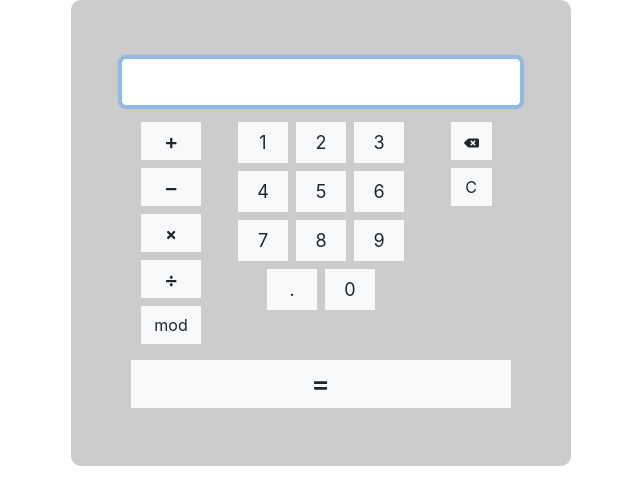
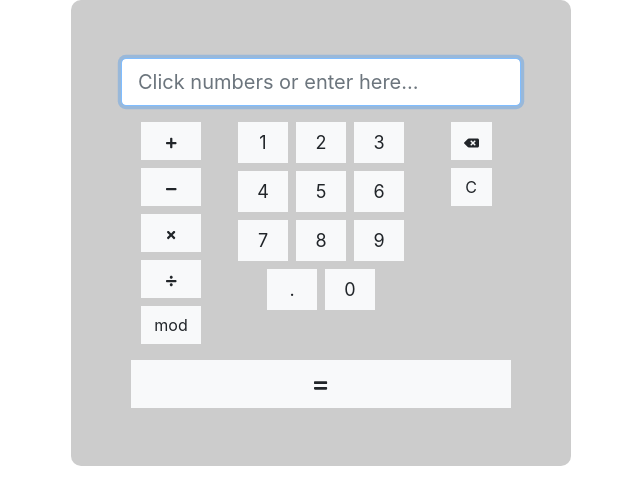
Before and after one commit to keljr021/react-calculator, a React (Create React App) app: page / in a window 1280 px wide. Shown: the top 504 px of the page, without its empty margins (319-959 px from the left). Built offline with nearby package versions, Linux system fonts and the light colour scheme.

Commit message:
Added formula string, attempting dynamic styles for themes.

```diff
--- a/src/App.js
+++ b/src/App.js
@@ -8,7 +8,8 @@ class App extends Component {
     return (
       <div className="App">
         <Calculator maxWidth={500}
-                    borderRadius={10} />
+                    borderRadius={10}
+                    cssStyles={"default"} />
       </div>
     );
   }
--- a/src/CalcButtons.js
+++ b/src/CalcButtons.js
@@ -17,11 +17,11 @@ class CalcButtons extends Component {
     return (
       <div className={"calc-opbox w-25 position-relative float-left my-1"}>
         <div className={"btn-group-vertical"}>
-          <button className={btnClass} onClick={() => this.handleClick('add')}><FontAwesomeIcon icon="plus" size="xs" /></button>
-          <button className={btnClass} onClick={() => this.handleClick('sub')}><FontAwesomeIcon icon="minus" size="xs" /></button>
-          <button className={btnClass} onClick={() => this.handleClick('mul')}><FontAwesomeIcon icon="times" size="xs" /></button>
-          <button className={btnClass} onClick={() => this.handleClick('div')}><FontAwesomeIcon icon="divide" size="xs" /></button>
-          <button className={btnClass} onClick={() => this.handleClick('mod')}>mod</button>
+          <button className={btnClass} onClick={() => this.handleClick('+')}><FontAwesomeIcon icon="plus" size="xs" /></button>
+          <button className={btnClass} onClick={() => this.handleClick('-')}><FontAwesomeIcon icon="minus" size="xs" /></button>
+          <button className={btnClass} onClick={() => this.handleClick('*')}><FontAwesomeIcon icon="times" size="xs" /></button>
+          <button className={btnClass} onClick={() => this.handleClick('/')}><FontAwesomeIcon icon="divide" size="xs" /></button>
+          <button className={btnClass} onClick={() => this.handleClick('%')}>mod</button>
         </div>
       </div>
     );
--- a/src/Calculator.js
+++ b/src/Calculator.js
@@ -1,7 +1,7 @@
 import React, { Component } from 'react';
 import { library } from '@fortawesome/fontawesome-svg-core';
 import { faBackspace, faPlus, faMinus, faTimes, faDivide, faEquals } from '@fortawesome/free-solid-svg-icons';
-import NumberInput from './NumberInput';
+import InputBox from './InputBox';
 import CalcButtons from './CalcButtons';
 import NumButtons from './NumButtons';
 import ClearButtons from './ClearButtons';
@@ -16,9 +16,9 @@ class Calculator extends Component {
     super(props);
     this.state = {
       value: null,
-      numIndex: 0,
       numArray: [],
-      opArray: []
+      opArray: [],
+      formulaString: ""
     };
   }
 
@@ -50,6 +50,7 @@ class Calculator extends Component {
     this.setState({
       value: newValue
     });
+
   }
 
   storeOperator = (input) => {
@@ -145,9 +146,20 @@ class Calculator extends Component {
       borderRadius: this.props.borderRadius
     };
 
+    let formulaStyle = {
+      textAlign: 'left'
+    };
+
+    let { numArray, opArray, value } = this.state;
+
+    let formulaString = numArray.map((num, i) =>
+      num + " " + (typeof opArray[i] !== 'undefined' ? opArray[i] : " ")
+    ) + " " + (value === null ? " " : value);
+
     return (
       <div className={"calc"} style={appStyle}>
-        <NumberInput backspaceValue={this.backspaceValue} inputValue={this.inputValue} storeNumber={this.storeNumber} storeOperator={this.storeOperator} calculate={this.calculate} value={this.state.value} />
+        <div style={formulaStyle}>{formulaString}</div>
+        <InputBox backspaceValue={this.backspaceValue} inputValue={this.inputValue} storeNumber={this.storeNumber} storeOperator={this.storeOperator} calculate={this.calculate} opArray={opArray} value={value} />
 
         <div>
           <CalcButtons storeNumber={this.storeNumber} storeOperator={this.storeOperator}/>
--- a/src/NumberInput.js
+++ b/src/InputBox.js
@@ -1,6 +1,6 @@
 import React, { Component } from 'react';
 
-class NumberInput extends Component {
+class InputBox extends Component {
 
   handleKeyDown = (e) => {
     e.preventDefault();
@@ -34,12 +34,14 @@ class NumberInput extends Component {
 
   render() {
 
+    let inputValue = (this.props.value == null) ? "" : this.props.value;
+
     return (
       <div>
-        <input className={"form-control form-control-lg my-2 calc-input"} type={"text"} onKeyDown={this.handleKeyDown} autoFocus={true} defaultValue={(this.props.value == null) ? "" : this.props.value} />
+        <input className={"form-control form-control-lg my-2 calc-input"} type={"text"} onKeyDown={this.handleKeyDown} autoFocus={true} placeholder={"Click numbers or enter here..."} defaultValue={inputValue} />
       </div>
     );
   }
 }
 
-export default NumberInput;
+export default InputBox;
--- a/src/styles/default.css
+++ b/src/styles/default.css
@@ -18,28 +18,12 @@ div {
   border-radius: 10px;
 }
 
-.calc-opbox {
-
-}
-
-.calc-numberbox {
-
-}
-
 .calc-numberbox button {
   width: 25%;
   font-size: 18px;
-}
-
-.calc-inputbox {
-
 }
 
 .calc-enterbox {
   width: calc(100% - 20px);
   margin: 0 10px;
 }
-
-.calc-enter button {
-
-}
```
